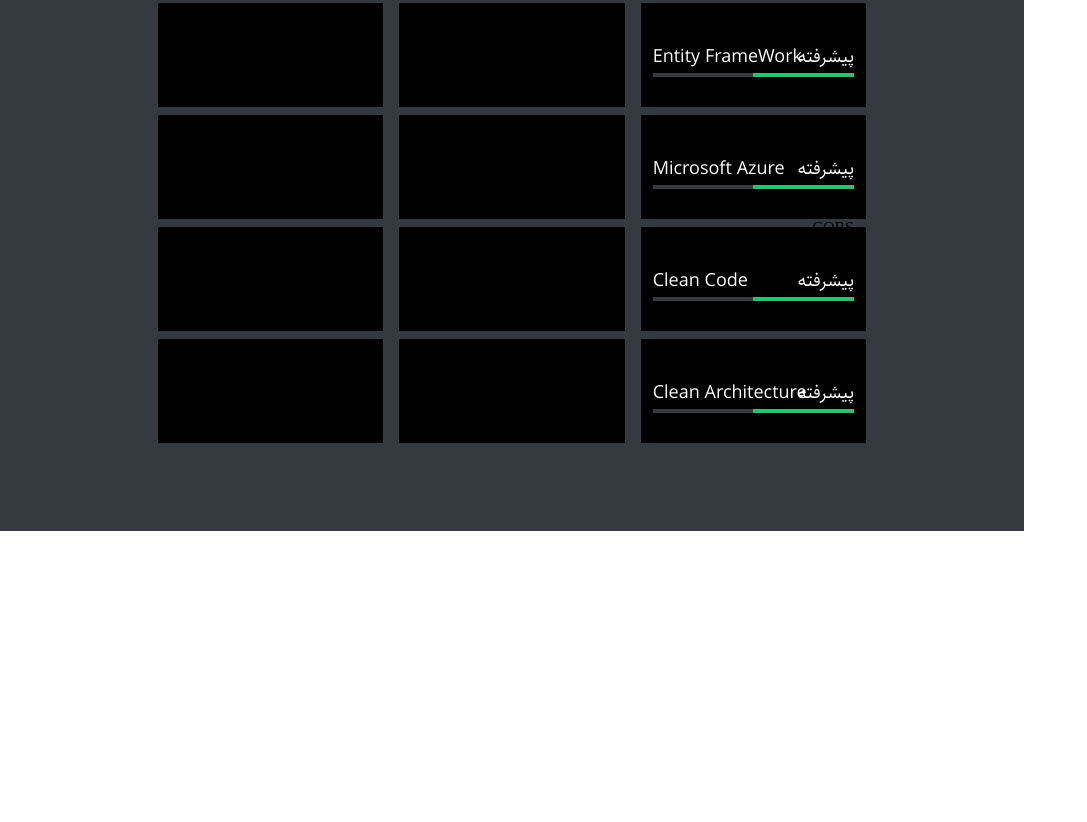
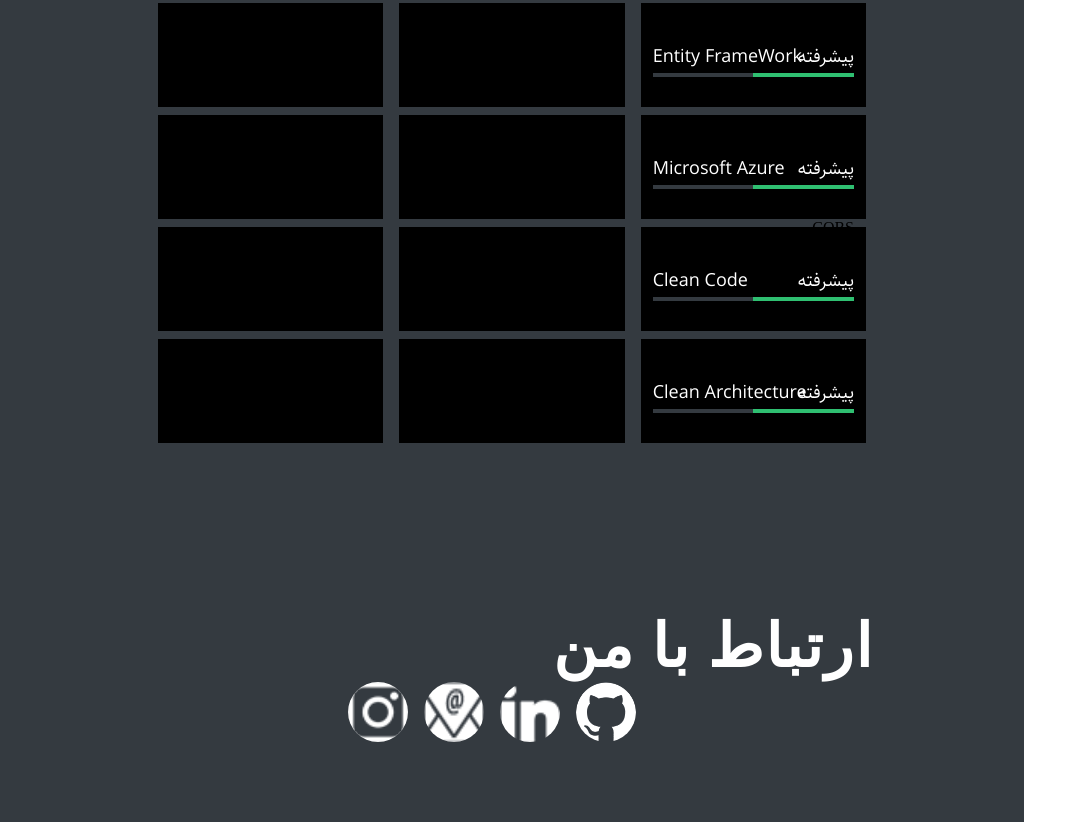
Before and after one commit to milas021/MyResume, a plain HTML site: page index.html in a window 1280 px wide. Shown: the part 2547-3369 px from the top of the page, without its empty margins (0-1087 px from the left). Before the commit the page ends 3078 px from the top, so only its background shows below. Drawn offline with Linux system fonts and the light colour scheme.

Commit message:
contact info

```diff
--- a/index.html
+++ b/index.html
@@ -103,7 +103,8 @@
                                 </div>
                             </div>
                         </div>
-                        <div class="skill"><div class="progress-wrapper">
+                        <div class="skill">
+                            <div class="progress-wrapper">
                                 <div class="progress-title text">
                                     <span class="level">پیشرفته</span>
                                     <span class="name">SQl Server</span>
@@ -111,8 +112,10 @@
                                 <div class="progress">
                                     <div class="progress-bar"></div>
                                 </div>
-                        </div></div>
-                        <div class="skill"><div class="progress-wrapper">
+                            </div>
+                        </div>
+                        <div class="skill">
+                            <div class="progress-wrapper">
                                 <div class="progress-title text">
                                     <span class="level">پیشرفته</span>
                                     <span class="name">Mongo Db</span>
@@ -120,8 +123,10 @@
                                 <div class="progress">
                                     <div class="progress-bar"></div>
                                 </div>
-                        </div></div>
-                        <div class="skill"><div class="progress-wrapper">
+                            </div>
+                        </div>
+                        <div class="skill">
+                            <div class="progress-wrapper">
                                 <div class="progress-title text">
                                     <span class="level">پیشرفته</span>
                                     <span class="name">Rabbit MQ</span>
@@ -129,8 +134,10 @@
                                 <div class="progress">
                                     <div class="progress-bar"></div>
                                 </div>
-                        </div></div>
-                        <div class="skill"><div class="progress-wrapper">
+                            </div>
+                        </div>
+                        <div class="skill">
+                            <div class="progress-wrapper">
                                 <div class="progress-title text">
                                     <span class="level">پیشرفته</span>
                                     <span class="name">Reddis</span>
@@ -138,8 +145,10 @@
                                 <div class="progress">
                                     <div class="progress-bar"></div>
                                 </div>
-                        </div></div>
-                        <div class="skill"><div class="progress-wrapper">
+                            </div>
+                        </div>
+                        <div class="skill">
+                            <div class="progress-wrapper">
                                 <div class="progress-title text">
                                     <span class="level">پیشرفته</span>
                                     <span class="name">Entity FrameWork</span>
@@ -147,8 +156,10 @@
                                 <div class="progress">
                                     <div class="progress-bar"></div>
                                 </div>
-                        </div></div>
-                        <div class="skill"><div class="progress-wrapper">
+                            </div>
+                        </div>
+                        <div class="skill">
+                            <div class="progress-wrapper">
                                 <div class="progress-title text">
                                     <span class="level">پیشرفته</span>
                                     <span class="name">Microsoft Azure</span>
@@ -156,8 +167,10 @@
                                 <div class="progress">
                                     <div class="progress-bar"></div>
                                 </div>
-                        </div>CQRS</div>
-                        <div class="skill"><div class="progress-wrapper">
+                            </div>CQRS
+                        </div>
+                        <div class="skill">
+                            <div class="progress-wrapper">
                                 <div class="progress-title text">
                                     <span class="level">پیشرفته</span>
                                     <span class="name">Clean Code</span>
@@ -165,8 +178,10 @@
                                 <div class="progress">
                                     <div class="progress-bar"></div>
                                 </div>
-                        </div></div>
-                        <div class="skill"><div class="progress-wrapper">
+                            </div>
+                        </div>
+                        <div class="skill">
+                            <div class="progress-wrapper">
                                 <div class="progress-title text">
                                     <span class="level">پیشرفته</span>
                                     <span class="name">Clean Architecture</span>
@@ -174,11 +189,13 @@
                                 <div class="progress">
                                     <div class="progress-bar"></div>
                                 </div>
-                        </div></div>
+                            </div>
+                        </div>
 
                     </div>
                     <div class="skills-wrapper">
-                        <div class="skill"><div class="progress-wrapper">
+                        <div class="skill">
+                            <div class="progress-wrapper">
                                 <div class="progress-title text">
                                     <span class="level">پیشرفته</span>
                                     <span class="name">Unit Test</span>
@@ -186,7 +203,8 @@
                                 <div class="progress">
                                     <div class="progress-bar"></div>
                                 </div>
-                        </div></div>
+                            </div>
+                        </div>
                         <div class="skill"></div>
                         <div class="skill"></div>
                         <div class="skill"></div>
@@ -213,6 +231,38 @@
 
             </div>
 
+            <!-- ---------------- contact-info ---------------->
+            <div class="contact-info">
+                <h3 class="heading">ارتباط با من</h3>
+                <ul class="social-media">
+                    <li class="social-media-item">
+                        <a href="#" class="social-media-link">
+                            <img src="images/github-mark-white.png">
+                        </a>
+                    </li>
+
+                    <li class="social-media-item">
+                       <!-- <div class="test"> -->
+                        <a href="#" class="social-media-link">
+                            <img src="images/linkedin.png">
+                        </a>
+                       <!-- </div> -->
+                    </li>
+
+                    <li class="social-media-item">
+                        <a href="#" class="social-media-link">
+                            <img src="images/mail.png">
+                        </a>
+                    </li>
+                    <li class="social-media-item">
+                        <a href="#" class="social-media-link">
+                            <img src="images/instagram.png">
+                        </a>
+                    </li>
+                </ul>
+            </div>
+
+
 
         </div>
         <!-- end of content -->
--- a/scss/_base.scss
+++ b/scss/_base.scss
@@ -35,6 +35,12 @@ $font-sahel: Sahel;
     flex-flow: row;
 }
 
+@mixin flex-center {
+    display: flex;
+    justify-content: center;
+    align-items: center;
+}
+
 @mixin content-bar{
     right: 20%;
     width: 80%;
--- a/scss/_component.scss
+++ b/scss/_component.scss
@@ -94,10 +94,7 @@
     align-items: center;
     justify-content: center;
     display: flex;
-
     position: absolute;
     top: 0;
     right: 0;
-
-
 }
--- a/scss/_layout.scss
+++ b/scss/_layout.scss
@@ -91,7 +91,8 @@
             }
 
             .skills-wrapper {
-               width: 33.3333%;
+                width: 33.3333%;
+
                 .skill {
                     background-color: $color-black;
                     padding: 12px;
@@ -143,7 +144,30 @@
 
         }
 
+        .contact-info {
+
+            padding: 80px 150px;
+
+
+            .social-media {
+                @include flex-row;
+                @include flex-center;
+                list-style: none;
+
+                &-item {
+                    margin: 0px 8px;
+                    @include img-box(60px);
+                }
+
+                &-link {
+                    padding: 8x;
+                    text-decoration: none;
+                    // todo هر کاری کردم نتونستم این عکس ها رو ریسایز کنم
+                }
+            }
+
+        }
+
     }
 
-
 }
```
Also changed, not shown: css/main.css, images/github-mark-white.png (added), images/instagram.png (added), images/linkedin.png (added), images/mail.png (added), 1 other file. Lines whose indentation alone changed are shown as unchanged.
